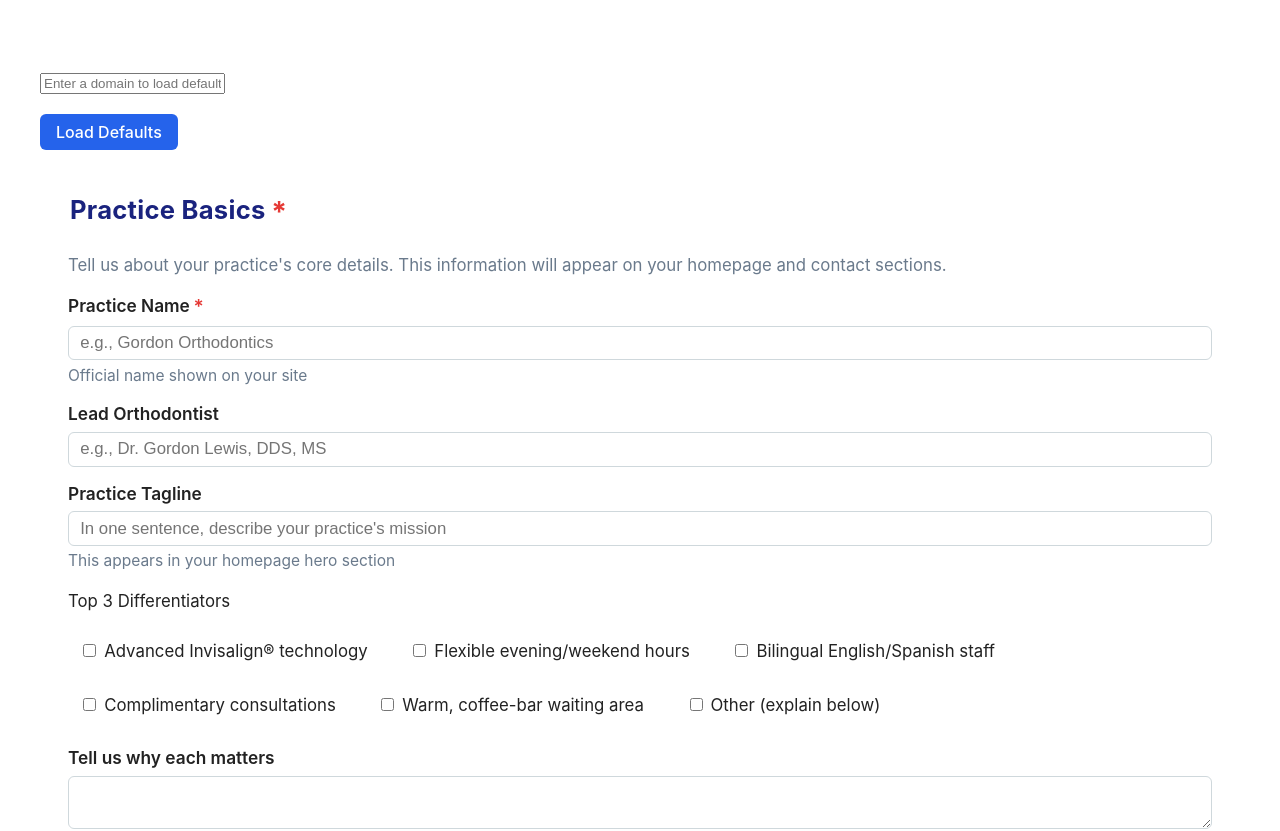
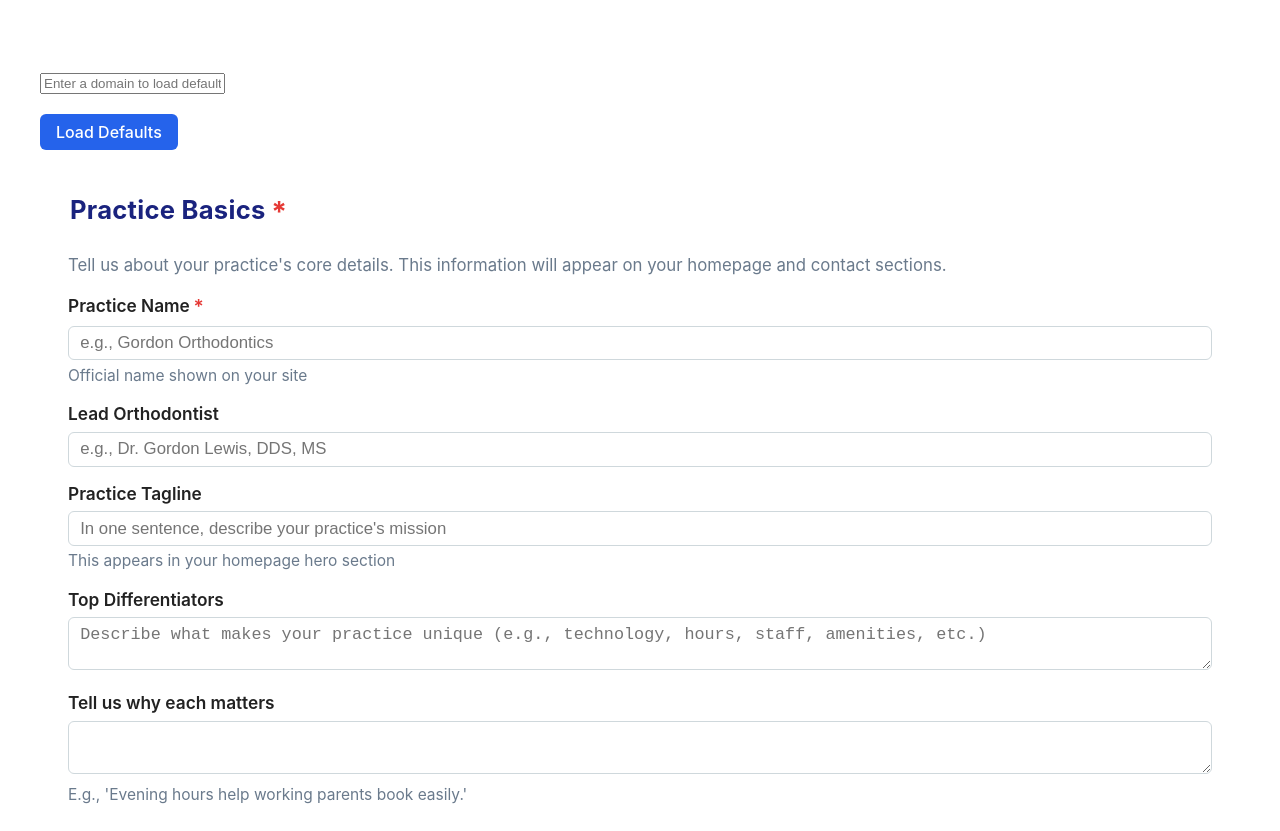
Before and after one commit to roostergrin/template-manager-ui, a React (Vite) app: page / in a window 1280 px wide. Shown: the top 831 px of the page. Built offline with nearby package versions, Linux system fonts and the light colour scheme.

Commit message:
update QuestionnaireForm schema; change uniqueValue type to string and modify UI widget to textarea for better input

```diff
--- a/src/components/QuestionnaireForm/schema.ts
+++ b/src/components/QuestionnaireForm/schema.ts
@@ -22,20 +22,8 @@ export const schema: RJSFSchema = {
         orthodontistName: { type: "string", title: "Lead Orthodontist" },
         practiceTagline: { type: "string", title: "Practice Tagline" },
         uniqueValue: {
-          type: "array",
-          title: "Top 3 Differentiators",
-          items: {
-            type: "string",
-            enum: [
-              "Advanced Invisalign® technology",
-              "Flexible evening/weekend hours",
-              "Bilingual English/Spanish staff",
-              "Complimentary consultations",
-              "Warm, coffee-bar waiting area",
-              "Other (explain below)"
-            ]
-          },
-          uniqueItems: true
+          type: "string",
+          title: "Top Differentiators"
         },
         uniqueExplainer: { type: "string", title: "Tell us why each matters" },
       },
@@ -308,8 +296,9 @@ export const uiSchema = {
       "ui:classNames": "questionnaire-form__input"
     },
     uniqueValue: {
-      "ui:widget": "checkboxes",
-      "ui:classNames": "questionnaire-form__checkbox-group"
+      "ui:widget": "textarea",
+      "ui:placeholder": "Describe what makes your practice unique (e.g., technology, hours, staff, amenities, etc.)",
+      "ui:classNames": "questionnaire-form__textarea"
     },
     uniqueExplainer: {
       "ui:widget": "textarea",
```
Also changed, not shown: 1 other file (tests, documents, lock files or other folders).
